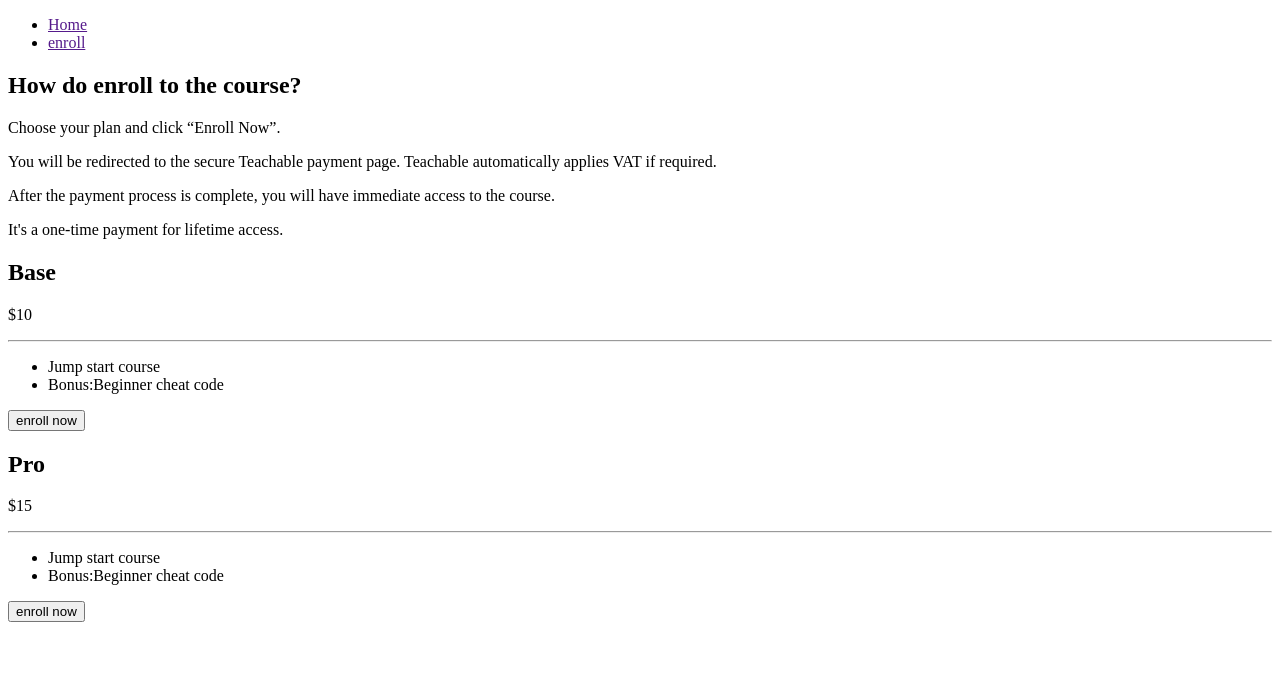
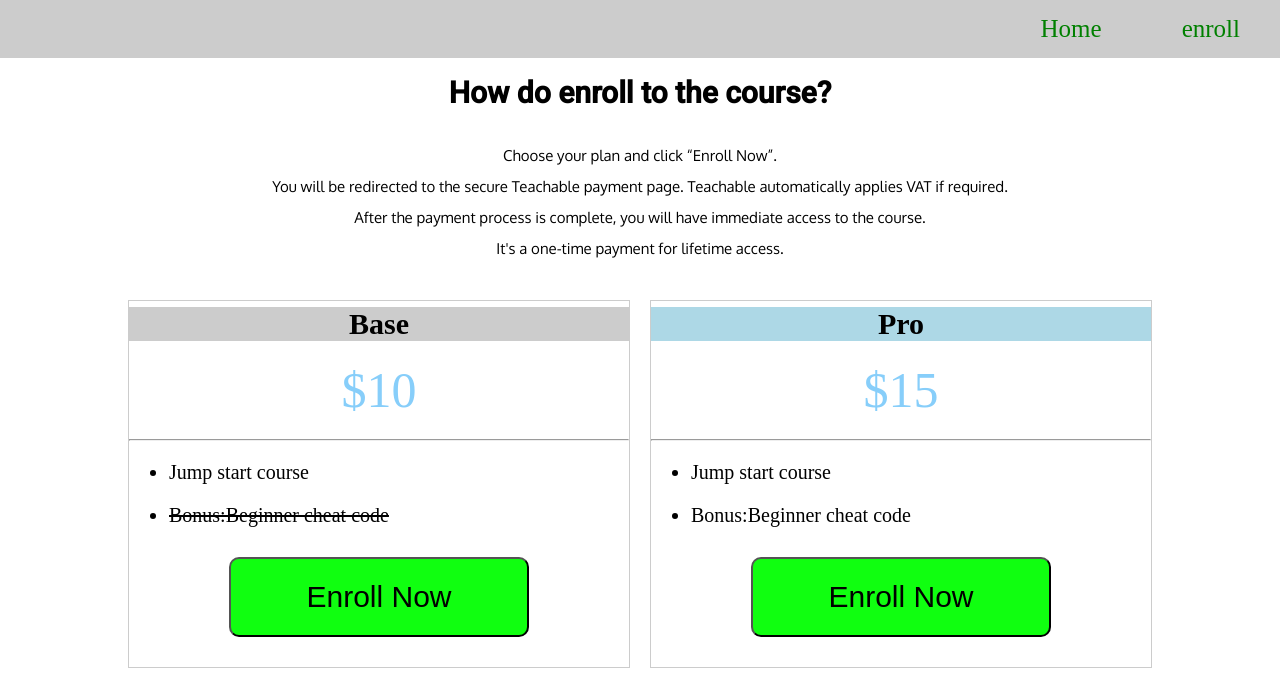
Before and after one commit to MbuguaDennis/alfa-html_enroll_design, a plain HTML site: page 0x00-folder1/index.html in a window 1280 px wide. Drawn offline with Linux system fonts and the light colour scheme.

Commit message:
code updated

```diff
--- a/0x00-folder1/index.css
+++ b/0x00-folder1/index.css
@@ -0,0 +1,201 @@
+/* css reset to default */
+*{
+    box-sizing: border-box;
+    margin: 0;
+    padding: 0;
+}
+html{
+    font-size: 62.5%;
+}
+:root{
+    --font-one:'Roboto', sans-serif;
+    --p-font:'Oxygen', sans-serif;
+    --background:#fff;
+    --color-header-base:#ccc;
+    --color-base:#1010ff;
+    --btn-bckground:#10ff10;
+
+
+}
+/* general settings */
+body{
+    background-color: var(--background);
+}
+nav{
+    display: flex;
+    justify-content: flex-end;
+
+}
+
+
+
+/* Typography */
+/* nav */
+nav a{
+    text-decoration: none;
+    color:green;
+    font-size: 2.5rem;
+    padding: 1em;
+
+}
+nav a:hover{
+    background-color: #fff;
+    transition: 1s linear;
+}
+/* hero -section */
+#hero-section{
+    font-family: var(--p-font);
+    font-size: 1.5rem;
+    text-align: center;
+    margin: 1.1em auto;
+    /* padding: 4em; */
+
+
+}
+.hero-title{
+    font-family: var(--font-one);
+    margin-bottom: 1em;
+    font-size: 3rem;
+}
+p{
+    padding: 0.4em;
+
+}
+
+
+
+
+
+
+header{
+    background-color: var(--color-header-base);
+
+
+}
+
+
+header ::after{
+    content: "";
+    /* width: 100%; */
+}
+/* layout */
+/* enroll-section */
+
+
+
+
+.enroll-container{
+    /* display: flex; */
+    /* border: 1px solid yellow; */
+
+
+
+
+}
+
+.base{
+    background-color: var(--color-header-base);
+    text-align: center;
+    margin-top: 0.2em;
+
+}
+.pro{
+    background-color:lightblue;
+    text-align: center;
+    margin-top: 0.2em;
+}
+.dollar{
+    text-align: center;
+    margin: 1.em 0;
+    color: lightskyblue;
+    font-size: 5rem !important;
+}
+
+.border{
+    border: 1px solid #ccc;
+    /* text-align: center; */
+    /* display: flex; */
+    flex-direction: column;
+    /* justify-content: center; */
+    padding: em;
+    margin: 1em auto ;
+    width: 70%;
+    font-size: 2rem;
+    /* height: 80%; */
+
+
+
+}
+/* button styling */
+
+#enroll-btn{
+    text-align: center;
+    display:block;
+    margin: 1em AUTO;
+    width: 60%;
+    height: 80px;
+    font-size: 3rem;
+    background-color: var(--btn-bckground);
+    border-radius: 10px;
+    text-transform: capitalize;
+
+
+    /* overflow: hidden; */
+}
+
+
+#enroll-btn:hover{
+    background-color: lightblue;
+
+}
+.border ul li{
+    margin: 1em 2em;
+
+}
+.strike-through{
+    text-decoration: line-through;
+}
+
+
+
+
+
+
+/* nav */
+nav ul{
+    display: flex;
+    list-style-type: none;
+    justify-content: center;
+}
+nav li{
+    list-style-type: none;
+    margin:  1.5em;
+
+
+}
+
+
+
+/* media query */
+@media screen and (min-width:600px){
+    .enroll-container{
+        display: flex;
+        justify-content: center;
+        flex-direction: row;
+        margin: auto;
+        width: 80%;
+    gap: 2em;
+
+
+    }
+    h2{
+        width: 100%;
+        margin: 0;
+    }
+
+
+
+
+
+
+}
--- a/0x00-folder1/index.html
+++ b/0x00-folder1/index.html
@@ -4,6 +4,14 @@
     <meta charset="UTF-8">
     <meta http-equiv="X-UA-Compatible" content="IE=edge">
     <meta name="viewport" content="width=device-width, initial-scale=1.0">
+    <link rel="stylesheet" href="index.css">
+    <link rel="preconnect" href="https://fonts.googleapis.com">
+<link rel="preconnect" href="https://fonts.gstatic.com" crossorigin>
+<link href="https://fonts.googleapis.com/css2?family=Poppins:wght@400;500;600;700&family=Roboto:wght@500&display=swap" rel="stylesheet">
+<link rel="preconnect" href="https://fonts.googleapis.com">
+<link rel="preconnect" href="https://fonts.gstatic.com" crossorigin>
+<link href="https://fonts.googleapis.com/css2?family=Oxygen&family=Poppins:wght@400;500;600;700&family=Roboto:wght@500&display=swap" rel="stylesheet">
+
     <title>My web enroll design</title>
 
 </head>
@@ -11,12 +19,13 @@
     <header>
         <nav>
             <ul>
-                <li><a href="">Home</a></li>
-                <li><a href="">enroll</a></li>
+                <li><a href="#hero-section">Home</a></li>
+                <li><a href="#enroll-section">enroll</a></li>
 
             </ul>
         </nav>
     </header>
+    <div></div>
 
 
 
@@ -33,11 +42,13 @@
         <p>After the payment process is complete, you will have immediate access to the course.</p>
         <p>It's a one-time payment for lifetime access.</p>
     </section>
-    <div class="enroll-container">
+
     <section id="enroll-section">
-        <div class="base-course">
-            <h2>Base</h2>
-            <p>$10</p> <hr>
+        <div class="enroll-container">
+        <div class="base-course border">
+
+            <h2 class="base">Base</h2>
+            <p class="dollar">$10</p> <hr>
             <ul>
                 <li>Jump start course</li>
                 <li class="strike-through">Bonus:Beginner cheat code</li>
@@ -45,9 +56,10 @@
             <button id="enroll-btn" value="button">enroll now</button>
 
         </div>
-        <div class="base-course">
-            <h2>Pro</h2>
-            <p>$15</p> <hr>
+        <div class="pro-course border">
+
+            <h2 class="pro">Pro</h2>
+            <p class="dollar">$15</p> <hr>
             <ul>
                 <li>Jump start course</li>
                 <li>Bonus:Beginner cheat code</li>
@@ -56,6 +68,7 @@
 
 
         </div>
+    </div>
     </div>
 
 
```
